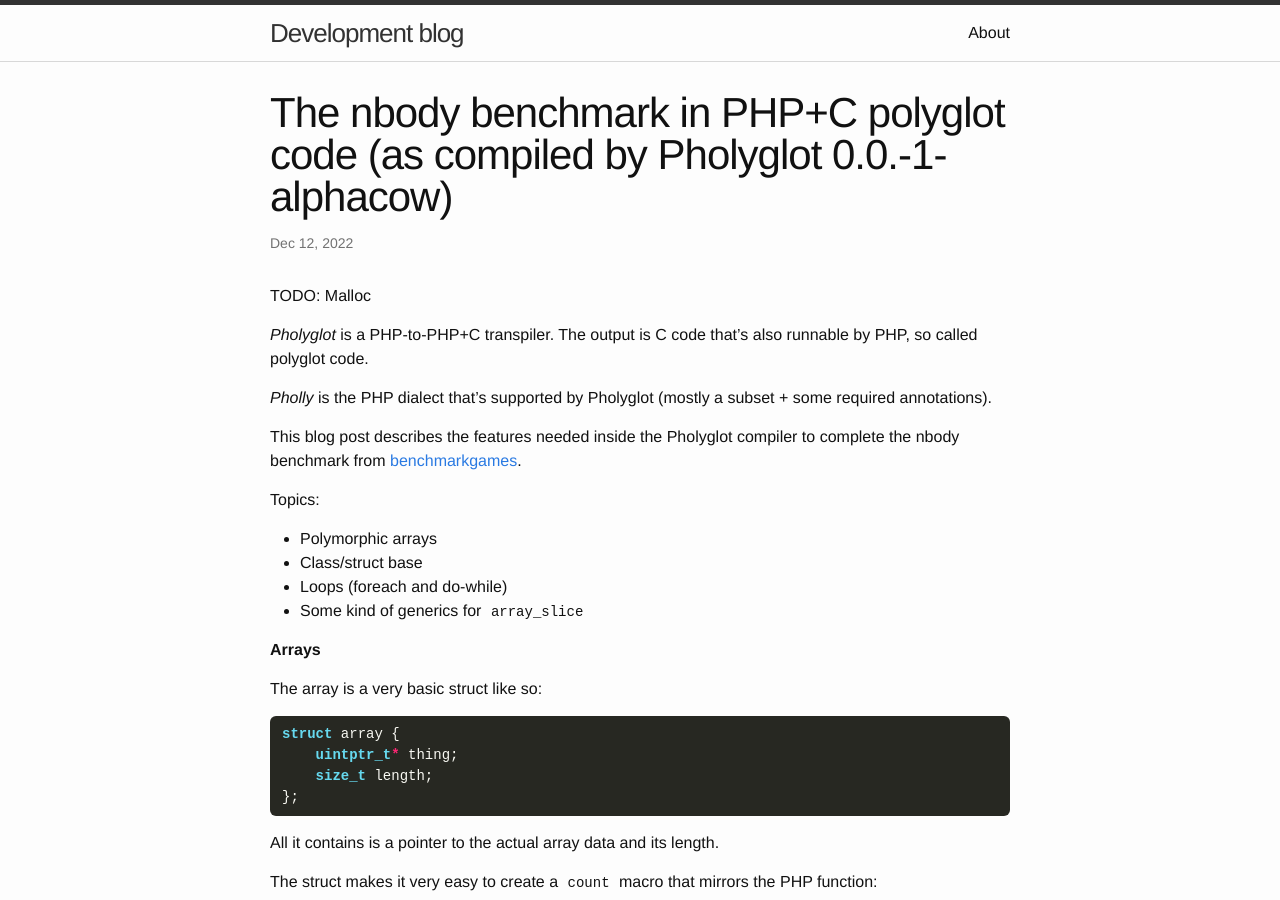
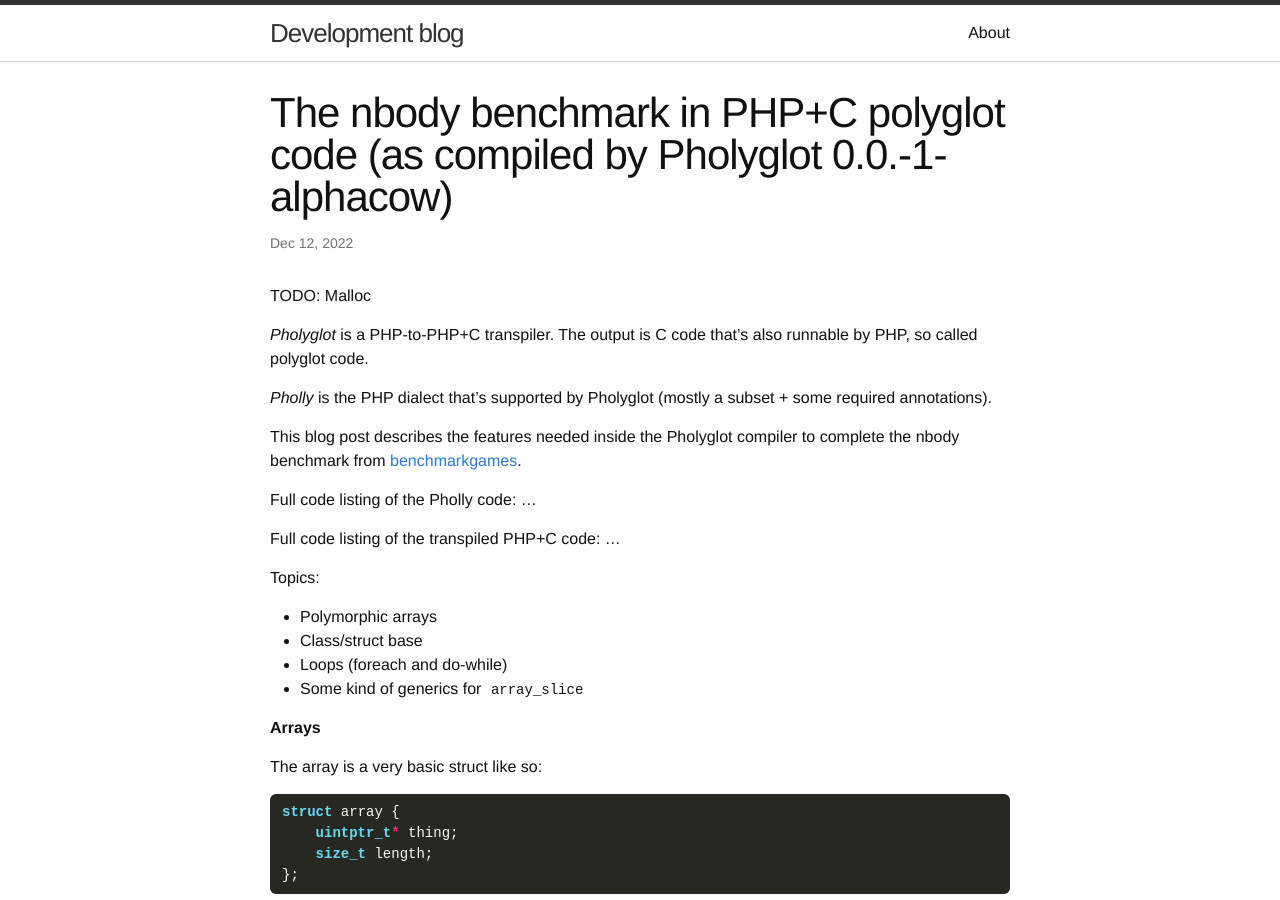
Before and after one commit to olleharstedt/olleharstedt.github.io, a Jekyll site: the page built from _posts/2022-12-12-nbody-benchmark-in-php-c-polyglot-pholyglot.markdown, in a window 1280 px wide and 900 px high. Built offline with Jekyll 4.4.1, drawn with Linux system fonts in a browser that asks for light colours; nearby versions of some CDN libraries.

Commit message:
WIP foreach

```diff
--- a/_posts/2022-12-12-nbody-benchmark-in-php-c-polyglot-pholyglot.markdown
+++ b/_posts/2022-12-12-nbody-benchmark-in-php-c-polyglot-pholyglot.markdown
@@ -12,6 +12,10 @@ _Pholyglot_ is a PHP-to-PHP+C transpiler. The output is C code that's also runna
 _Pholly_ is the PHP dialect that's supported by Pholyglot (mostly a subset + some required annotations).
 
 This blog post describes the features needed inside the Pholyglot compiler to complete the nbody benchmark from [benchmarkgames](https://benchmarksgame-team.pages.debian.net/benchmarksgame/performance/nbody.html).
+
+Full code listing of the Pholly code: ...
+
+Full code listing of the transpiled PHP+C code: ...
 
 Topics:
 
```
